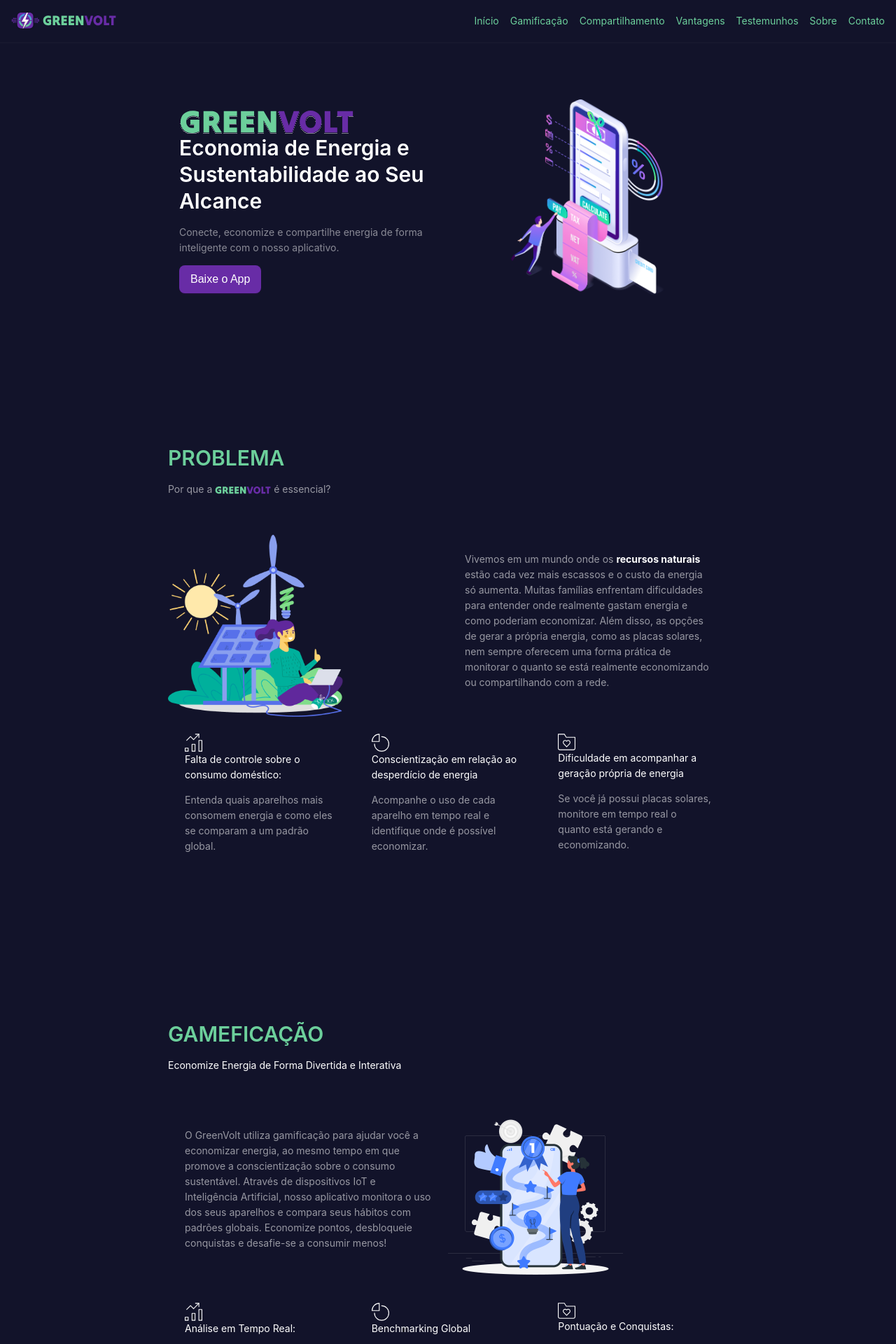
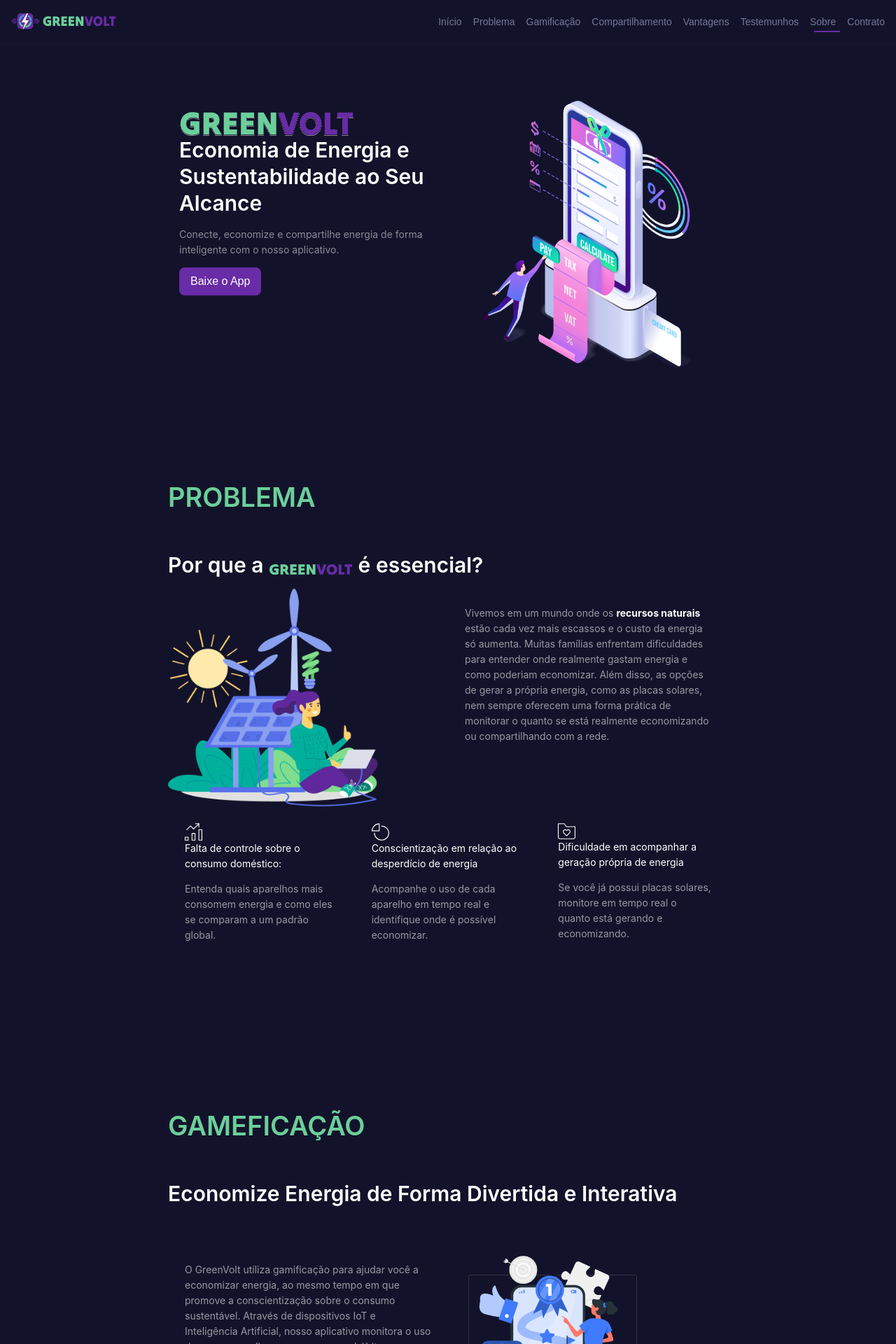
Before and after one commit to phtoselli/FIAP-GreenVolt, a React (Vite) app: page / in a window 1280 px wide. Shown: the top 1920 px of the page at 70% size. Built offline with nearby package versions, Linux system fonts and the light colour scheme.

Commit message:
styles and anchor

```diff
--- a/index.html
+++ b/index.html
@@ -5,6 +5,9 @@
     <link rel="icon" type="image/svg+xml" href="/logo.svg" />
     <meta name="viewport" content="width=device-width, initial-scale=1.0" />
     <title>Green Volt</title>
+    <script>
+      new window.VLibras.Widget("https://vlibras.gov.br/app");
+    </script>
   </head>
   <body>
     <div id="root"></div>
--- a/src/App.jsx
+++ b/src/App.jsx
@@ -10,6 +10,7 @@
   List,
   Row,
   Space,
+  Anchor,
 } from "antd";
 
 import Meta from "antd/es/card/Meta";
@@ -64,15 +65,60 @@
         }}
       >
         <Image preview="none" src={logo} width={150} />
-        <Flex gap={16}>
-          <Link href="#home">Início</Link>
+        <Anchor
+          direction="horizontal"
+          items={[
+            {
+              key: "home",
+              href: "#home",
+              title: <span className="light-gray-link">Início</span>,
+            },
+            {
+              key: "problem",
+              href: "#problem",
+              title: <span className="light-gray-link">Problema</span>,
+            },
+            {
+              key: "gamification",
+              href: "#gamification",
+              title: <span className="light-gray-link">Gamificação</span>,
+            },
+            {
+              key: "share",
+              href: "#share",
+              title: <span className="light-gray-link">Compartilhamento</span>,
+            },
+            {
+              key: "advantages",
+              href: "#advantages",
+              title: <span className="light-gray-link">Vantagens</span>,
+            },
+            {
+              key: "testimonial",
+              href: "#testimonial",
+              title: <span className="light-gray-link">Testemunhos</span>,
+            },
+            {
+              key: "about",
+              href: "#about",
+              title: <span className="light-gray-link">Sobre</span>,
+            },
+            {
+              key: "contact",
+              href: "#contact",
+              title: <span className="light-gray-link">Contrato</span>,
+            },
+          ]}
+        />
+        {/* <Link href="#home">
+            Início: Problema
+          </Link>
           <Link href="#gamification">Gamificação</Link>
           <Link href="#share">Compartilhamento</Link>
           <Link href="#advantages">Vantagens</Link>
           <Link href="#testimonial">Testemunhos</Link>
           <Link href="#about">Sobre</Link>
-          <Link href="#contact">Contato</Link>
-        </Flex>
+          <Link href="#contact">Contato</Link> */}
       </Flex>
 
       {/* ------------------ HERO  ------------------------- */}
@@ -86,7 +132,7 @@
         }}
       >
         <Row>
-          <Col span={12}>
+          <Col span={12} id="home">
             <Flex
               align="flex-start"
               justify="center"
@@ -108,7 +154,7 @@
           </Col>
           <Col span={12}>
             <Flex align="center" justify="center">
-              <Image preview="false" src={hero} width={220} />
+              <Image preview="false" src={hero} width={300} />
             </Flex>
           </Col>
         </Row>
@@ -124,28 +170,29 @@
           padding: "80px 0px",
         }}
       >
-        <Row>
-          <Col span={24}>
-            <Flex
-              vertical="vertical"
-              align="flex-start"
-              justify="center"
-              style={{ padding: "40px 0px" }}
-            >
+        <Row id="problem">
+          <Col span={24} id="#home">
+            <Flex vertical="vertical" align="flex-start" justify="center">
               <Title
-                level={2}
+                level={1}
                 style={{ color: titleColor, textTransform: "uppercase" }}
               >
                 Problema
               </Title>
-              <Paragraph style={{ color: `${textColor}90` }}>
-                Por que a <Image preview="false" src={name} width={80} /> é
-                essencial?
-              </Paragraph>
+              <Title level={2} style={{ color: textColor }}>
+                Por que a{" "}
+                <Image
+                  preview="false"
+                  src={name}
+                  width={120}
+                  alt="Imagem com o logo do Green Volt, com a palavra Green Volt escrita"
+                />{" "}
+                é essencial?
+              </Title>
             </Flex>
           </Col>
           <Col span={12}>
-            <Image preview="false" src={problem} width={250} />
+            <Image preview="false" src={problem} width={300} />
           </Col>
           <Col span={12}>
             <Flex align="center" justify="center" style={{ padding: "24px" }}>
@@ -216,8 +263,8 @@
           padding: "80px 0px",
         }}
       >
-        <Row>
-          <Col span={24}>
+        <Row id="gamification">
+          <Col span={24} id="#gamification">
             <Flex
               vertical="vertical"
               align="flex-start"
@@ -225,14 +272,15 @@
               style={{ padding: "40px 0px" }}
             >
               <Title
-                level={2}
+                level={1}
                 style={{ color: titleColor, textTransform: "uppercase" }}
+                id="#gamification"
               >
                 Gameficação
               </Title>
-              <Paragraph style={{ color: textColor }}>
+              <Title level={2} style={{ color: textColor }}>
                 Economize Energia de Forma Divertida e Interativa
-              </Paragraph>
+              </Title>
             </Flex>
           </Col>
           <Col span={12}>
@@ -248,7 +296,7 @@
             </Flex>
           </Col>
           <Col span={12}>
-            <Image preview="false" src={gamification} width={250} />
+            <Image preview="false" src={gamification} width={300} />
           </Col>
           <Col span={24}>
             <Row>
@@ -304,7 +352,7 @@
           padding: "80px 0px",
         }}
       >
-        <Row>
+        <Row id="share">
           <Col span={24}>
             <Flex
               vertical="vertical"
@@ -313,18 +361,18 @@
               style={{ padding: "40px 0px" }}
             >
               <Title
-                level={2}
+                level={1}
                 style={{ color: titleColor, textTransform: "uppercase" }}
               >
                 Compartilhamento
               </Title>
-              <Paragraph style={{ color: textColor }}>
+              <Title level={2} style={{ color: textColor }}>
                 Acompanhe a Energia que Você Gera e Compartilhe com a Rede
-              </Paragraph>
+              </Title>
             </Flex>
           </Col>
           <Col span={12}>
-            <Image preview="false" src={share} width={250} />
+            <Image preview="false" src={share} width={300} />
           </Col>
           <Col span={12}>
             <Flex
@@ -397,8 +445,8 @@
           padding: "80px 0px",
         }}
       >
-        <Row>
-          <Col span={24}>
+        <Row id="advantages">
+          <Col span={24} id="#advantages">
             <Flex
               vertical="vertical"
               align="flex-start"
@@ -406,14 +454,14 @@
               style={{ padding: "40px 0px" }}
             >
               <Title
-                level={2}
+                level={1}
                 style={{ color: titleColor, textTransform: "uppercase" }}
               >
                 Vantagens
               </Title>
-              <Paragraph style={{ color: textColor }}>
-                Faremos a diferença na sua vida!
-              </Paragraph>
+              <Title level={2} style={{ color: textColor }}>
+                Por que faremos a diferença na sua vida?
+              </Title>
             </Flex>
           </Col>
           <Col span={24}>
@@ -574,15 +622,18 @@
           padding: "80px 0px",
         }}
       >
-        <Row>
+        <Row id="testimonial">
           <Col span={24}>
-            <Title style={{ textAlign: "center", color: titleColor }}>
+            <Title level={1} style={{ textAlign: "center", color: textColor }}>
               <Image preview="false" src={quote1} width={30} /> Testemunhos dos
               clientes <Image preview="false" src={quote2} width={30} />
             </Title>
-            <Paragraph style={{ textAlign: "center", color: `${textColor}90` }}>
+            <Title
+              level={2}
+              style={{ textAlign: "center", color: `${textColor}90` }}
+            >
               O que Nossos Usuários Dizem?
-            </Paragraph>
+            </Title>
           </Col>
           <Col span={24}>
             <Row gutter={24}>
@@ -681,7 +732,7 @@
           padding: "80px 0px",
         }}
       >
-        <Row>
+        <Row id="about">
           <Col span={24}>
             <Flex
               vertical="vertical"
@@ -690,16 +741,18 @@
               style={{ padding: "40px 0px" }}
             >
               <Title
-                level={2}
+                level={1}
                 style={{ color: titleColor, textTransform: "uppercase" }}
               >
                 Sobre nós
               </Title>
-              <Paragraph style={{ color: textColor }}>Quem somos?</Paragraph>
+              <Title level={2} style={{ color: textColor }}>
+                Quem somos?
+              </Title>
             </Flex>
           </Col>
           <Col span={12}>
-            <Flex align="center" justify="center" style={{ padding: "24px" }}>
+            <Flex align="center" justify="center">
               <Paragraph style={{ color: `${textColor}90` }}>
                 Queremos ser o app de energia sustentável mais usado no Brasil,
                 ajudando a criar um futuro mais verde para todos. O GreenVolt
@@ -714,7 +767,7 @@
             </Flex>
           </Col>
           <Col span={12}>
-            <Image preview="false" src={about} width={250} />
+            <Image preview="false" src={about} width={350} />
           </Col>
           <Divider style={{ borderColor: "#ffffff20" }} />
           {/* ----------------- ONDE ATUAMOS -------------- */}
@@ -725,7 +778,7 @@
               justify="center"
               style={{ padding: "40px 0px" }}
             >
-              <Title level={2} style={{ color: textColor }}>
+              <Title level={1} style={{ color: textColor }}>
                 Onde atuamos?
               </Title>
               <Paragraph style={{ color: textColor }}>
@@ -831,7 +884,7 @@
               </Space>
             </Flex>
           </Col>
-          <Col span={12}>
+          <Col span={12} id="contact">
             <Flex vertical="vertical">
               <Title level={2} style={{ color: titleColor }}>
                 Contato
--- a/src/index.css
+++ b/src/index.css
@@ -13,3 +13,19 @@
 body {
   background-color: #12132a;
 }
+
+.ant-anchor-link-title {
+  color: #fdfdff;
+}
+
+.ant-anchor-link-active {
+  color: #ffffff;
+  font-weight: bold;
+}
+
+.light-gray-link {
+  color: #767799;
+}
+.light-gray-link:hover {
+  color: white;
+}
```
